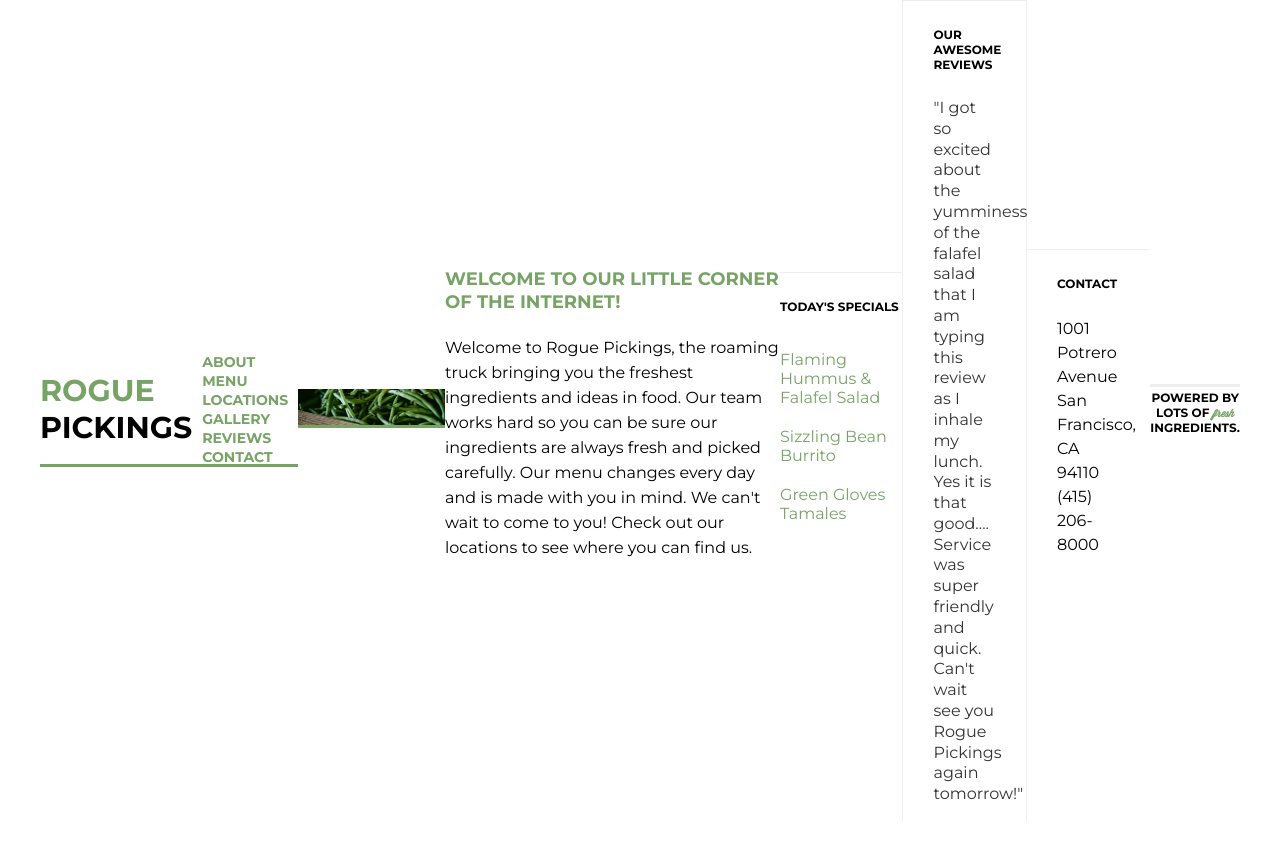
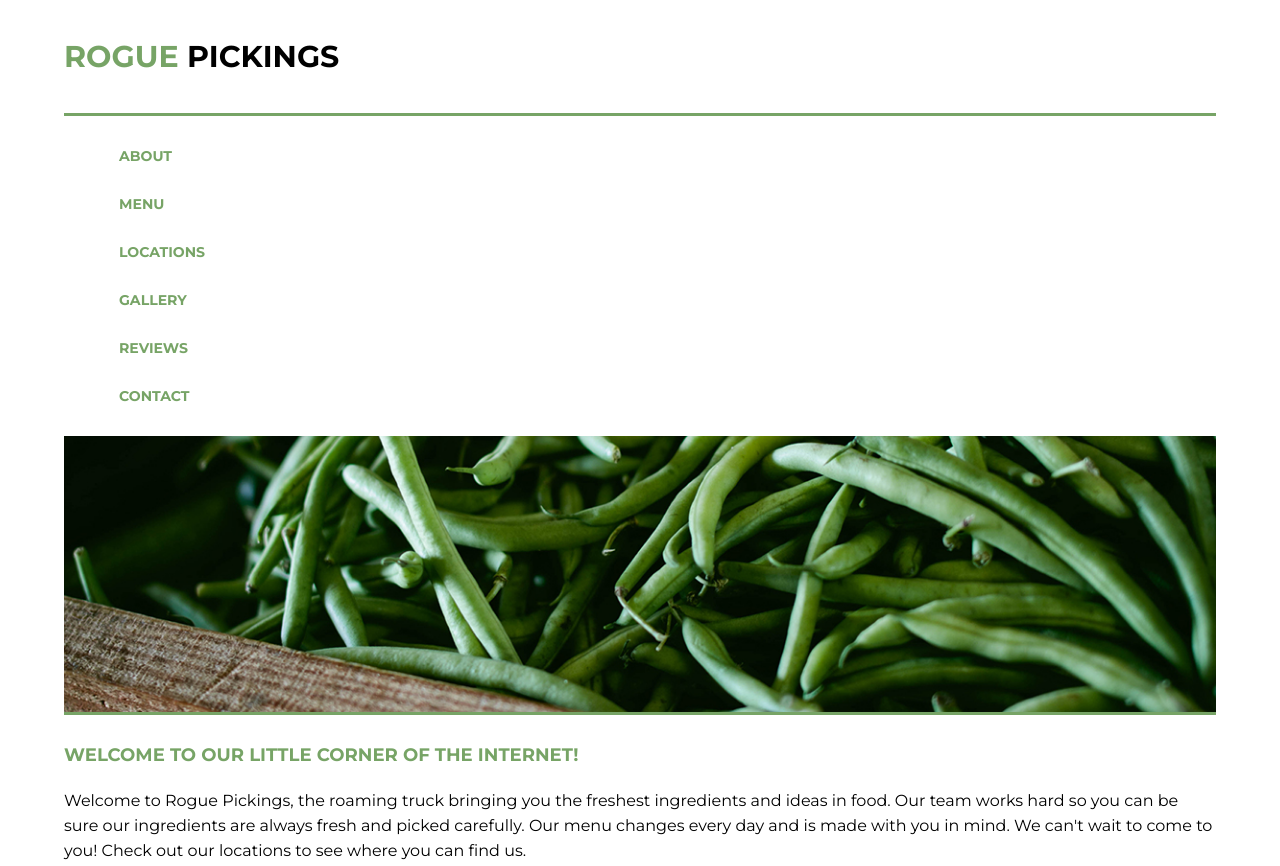
Before and after one commit to EBristle/206-rogue-pickings, a plain HTML site: page index.html in a window 1280 px wide. Shown: the top 866 px of the page. Before the commit the page ends 821 px from the top, so only its background shows below. Drawn offline with Linux system fonts and the light colour scheme.

Commit message:
started flexbox layout edits

```diff
--- a/css/main.css
+++ b/css/main.css
@@ -8,19 +8,21 @@ html {
 }
 
 body {
+	height: 100%;
 	font-family: 'Montserrat', Helvetica, Arial, sans-serif;
 	font-size: 1em;
 	display: flex;
   	justify-content: center;
-  	align-items: center;
+	align-items: center;
 }
 
 .container{
 	max-width: 1200px;
-	margin: 0 auto;
+	width: 90%;
 	display: flex;
   	justify-content: center;
-  	align-items: center;
+	align-items: center;
+    flex-flow: row wrap;
 }
 
 h1,
@@ -52,37 +54,33 @@ p {
 
 /*The widths are in a percentage!*/
 header {
-	height: 110px;
-	border-bottom: 3px solid #77a466;
-	margin: 0 auto;
+	width: 100%;
 	display: flex;
   	justify-content: center;
-  	align-items: center;
+	align-items: center;
+	flex-flow: column wrap;
+}
+header h1 {
+	width: 100%;
+	margin: 0;
+	padding: 38px 0;
+	border-bottom: 3px solid #77a466;
 }
 
-header h1 {
-	float: left;
-	margin: 0;
-	padding: 38px 0;
-}
 header h1 span {
 	color: #77a466;
 }
+header nav {
+	width: 100%;
+}
 
-header nav {
-	float: right;
-	padding: 46px 0;
-}
-header nav ul {
-	margin: 0;
-	padding: 0;
-}
 header nav ul li {
 	text-transform: uppercase;
 	font-weight: 700;
 	font-size: 0.88em;
-	padding: 0 10px;
-	display: inline;
+	padding: 15px;
+	list-style-type: none;
+
 }
 header nav ul li a{
 	text-decoration: none;
@@ -92,16 +90,18 @@ header nav ul li a{
 /*The widths are in a percentage!*/
 .top-section,
 .bottom-section {
+	width: 100%;
 	margin: 0 auto;
 	clear: both;
 	display: flex;
   	justify-content: center;
-  	align-items: center;
+	align-items: center;
+	flex-flow: row wrap;
 }
 
 .main-image {
+	width: 100%;
 	height: auto;
-	float: left;
 }
 .main-image img {
 	width: 100%;
@@ -110,7 +110,6 @@ header nav ul li a{
 
 .main-title {
 	height: auto;
-	float: left;
 }
 .main-title h3 {
 	text-align: left;
@@ -126,9 +125,8 @@ header nav ul li a{
 .section-one,
 .section-two,
 .section-three {
-	width: 33%;
+	width: 100%;
 	height: auto;
-	float: left;
 	border-top: 1px solid #eee;
 }
 
@@ -183,3 +181,13 @@ footer span {
 	color: #77a466;
 	font-size: 0.88em;
 }
+
+@media all and (min-width:768px) {
+    /* Tablet styles here */
+
+}
+
+@media all and (min-width:1200px) {
+    /* Desktop styles here */
+
+}
```
